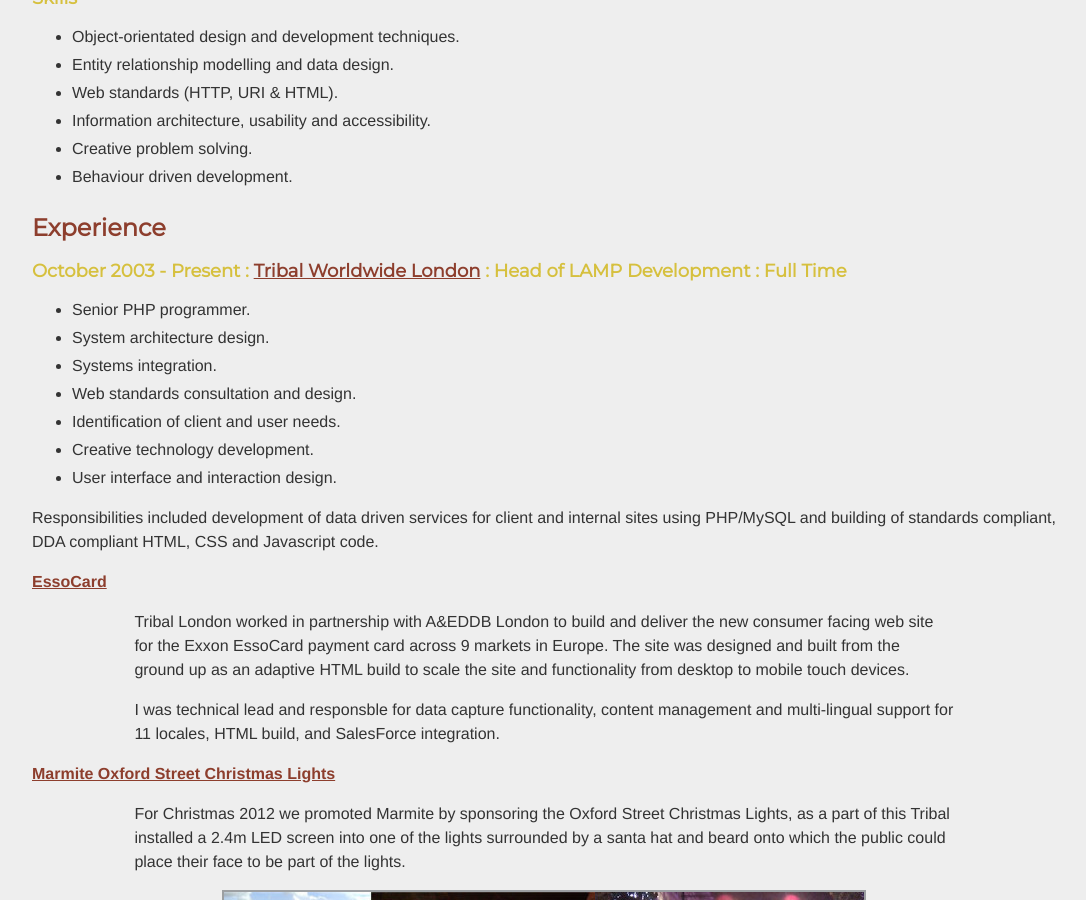
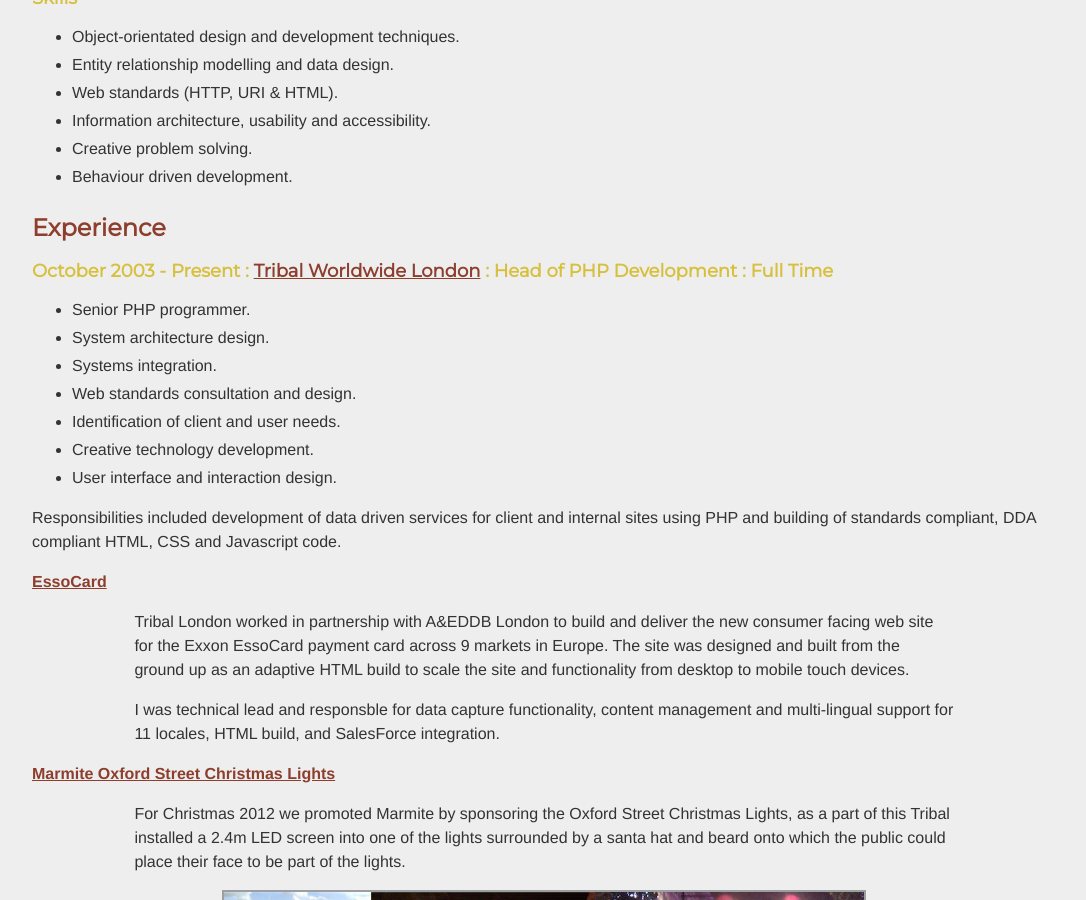
Before and after one commit to peej/peej.github.io, a Jekyll site: the page built from cv.markdown, in a window 1280 px wide and 900 px high, scrolled down 1427 px. Shown: the whole window, without its empty margins (96-1182 px from the left). Built offline with Jekyll 4.4.1, drawn with Linux system fonts in a browser that asks for light colours; Markdown is read by kramdown in place of the engine named in the settings.

Commit message:
Replace defunct title of LAMP with PHP

```diff
--- a/cv.markdown
+++ b/cv.markdown
@@ -65,7 +65,7 @@ To be an integral part of a system design, development, implementation and suppo
 
 ## Experience
 
-### October 2003 - Present : [Tribal Worldwide London](http://www.tribalworldwide.co.uk/) : Head of LAMP Development : Full Time
+### October 2003 - Present : [Tribal Worldwide London](http://www.tribalworldwide.co.uk/) : Head of PHP Development : Full Time
 
 * Senior PHP programmer.
 * System architecture design.
@@ -75,7 +75,7 @@ To be an integral part of a system design, development, implementation and suppo
 * Creative technology development.
 * User interface and interaction design.
 
-Responsibilities included development of data driven services for client and internal sites using PHP/MySQL and building of standards compliant, DDA compliant HTML, CSS and Javascript code.
+Responsibilities included development of data driven services for client and internal sites using PHP and building of standards compliant, DDA compliant HTML, CSS and Javascript code.
 
 <dl>
     <dt><a href="http://essocard.com">EssoCard</a></dt>
```
